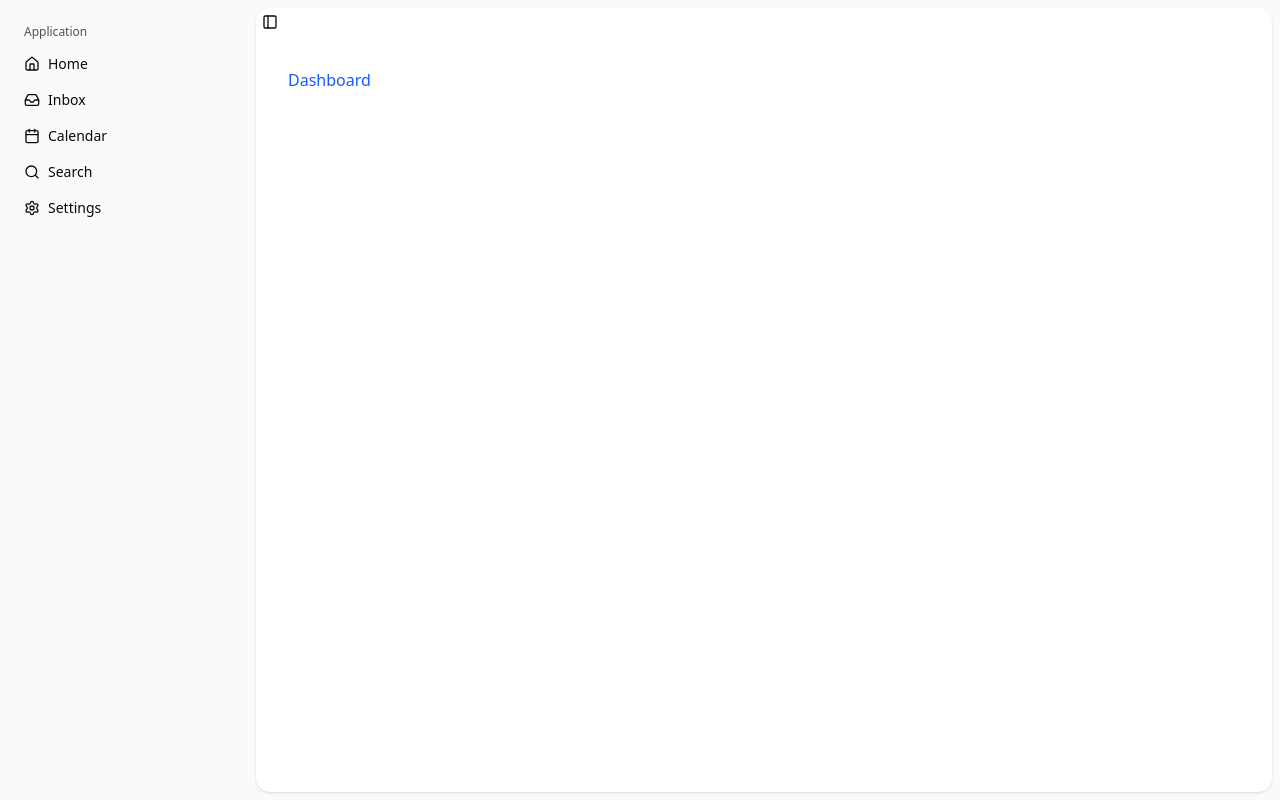
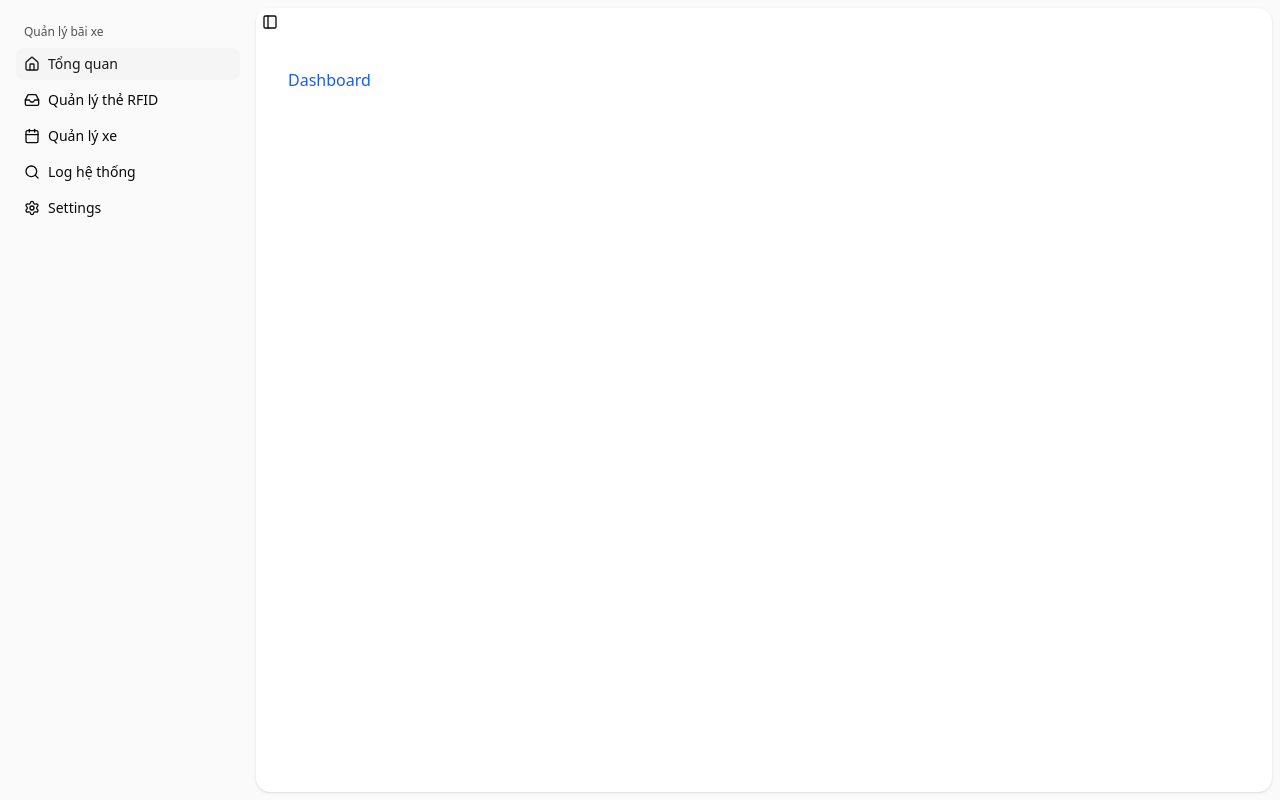
Before and after one commit to nhquana2/smart-parking-system-web, a React (Vite) app in the folder frontend/: page /dashboard in a window 1280 px wide. Built offline with nearby package versions, Linux system fonts and the light colour scheme; sample sign-in values are in the browser's storage.

Commit message:
sidebar nav react router

```diff
--- a/frontend/src/components/AppSidebar.jsx
+++ b/frontend/src/components/AppSidebar.jsx
@@ -1,5 +1,5 @@
 import { Calendar, Home, Inbox, Search, Settings } from "lucide-react";
-
+import { NavLink, useLocation } from "react-router-dom";
 import {
     Sidebar,
     SidebarContent,
@@ -14,22 +14,22 @@ import {
 // Menu items.
 const items = [
     {
-        title: "Home",
-        url: "#",
+        title: "Tổng quan",
+        url: "/dashboard",
         icon: Home,
     },
     {
-        title: "Inbox",
-        url: "#",
+        title: "Quản lý thẻ RFID",
+        url: "/inbox",
         icon: Inbox,
     },
     {
-        title: "Calendar",
+        title: "Quản lý xe",
         url: "#",
         icon: Calendar,
     },
     {
-        title: "Search",
+        title: "Log hệ thống",
         url: "#",
         icon: Search,
     },
@@ -41,23 +41,27 @@ const items = [
 ];
 
 export function AppSidebar() {
+    const location = useLocation();
     return (
         <Sidebar collapsible="offcanvas" variant="inset">
             <SidebarContent>
                 <SidebarGroup>
-                    <SidebarGroupLabel>Application</SidebarGroupLabel>
+                    <SidebarGroupLabel>Quản lý bãi xe</SidebarGroupLabel>
                     <SidebarGroupContent>
                         <SidebarMenu>
-                            {items.map((item) => (
-                                <SidebarMenuItem key={item.title}>
-                                    <SidebarMenuButton asChild>
-                                        <a href={item.url}>
-                                            <item.icon />
-                                            <span>{item.title}</span>
-                                        </a>
-                                    </SidebarMenuButton>
-                                </SidebarMenuItem>
-                            ))}
+                            {items.map((item) => {
+                                const isActive = location.pathname === item.url;
+                                return (
+                                    <SidebarMenuItem key={item.title}>
+                                        <SidebarMenuButton asChild isActive={isActive}>
+                                            <NavLink to={item.url} end>
+                                                <item.icon />
+                                                <span>{item.title}</span>
+                                            </NavLink>
+                                        </SidebarMenuButton>
+                                    </SidebarMenuItem>
+                                );
+                            })}
                         </SidebarMenu>
                     </SidebarGroupContent>
                 </SidebarGroup>
```
